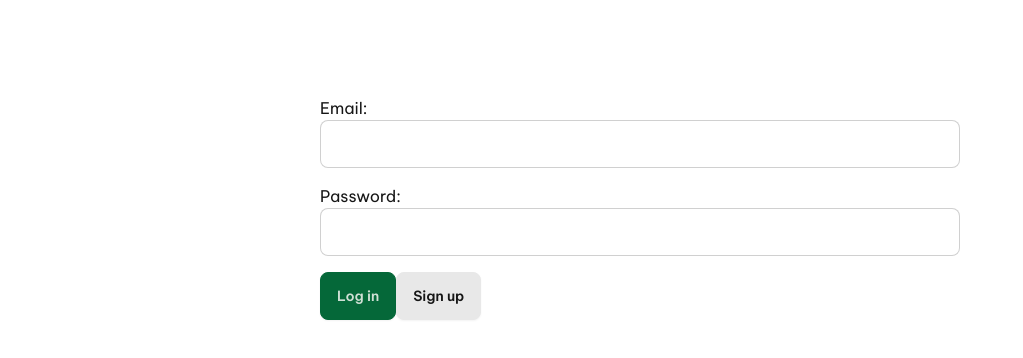
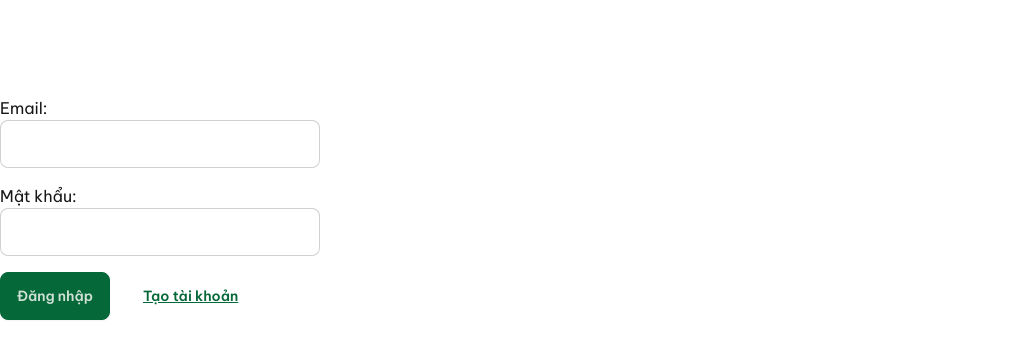
Before and after one commit to dflyapp/tennis-btn, a Next.js app: page /login in a window 1280 px wide. Shown: the top 358 px of the page, without its empty margins (0-1023 px from the left). Built offline with nearby package versions, Linux system fonts and the light colour scheme; no server answers.

Commit message:
chore: add styles

```diff
--- a/app/dashboard/page.tsx
+++ b/app/dashboard/page.tsx
@@ -13,9 +13,13 @@ export default async function Dashboard() {
   }
 
   return (
-    <div>
-      <Link href="/">Home</Link>
-      <p>Hello {data.user.email},</p>
+    <div className="px-2 md:px-0 container mx-auto">
+      <Link className="underline" href="/">
+        Home
+      </Link>
+      <p>
+        Xin chào <strong>{data.user.email}</strong>,
+      </p>
       <PlayerList />
     </div>
   )
--- a/app/login/page.tsx
+++ b/app/login/page.tsx
@@ -7,9 +7,11 @@ export default async function LoginPage() {
 
   if (error || !data?.user) {
     return (
-      <form className="flex flex-col gap-y-4 w-1/2 mx-auto">
+      <form className="flex flex-col gap-y-4">
         <div>
-          <label htmlFor="email">Email:</label>
+          <label className="block" htmlFor="email">
+            Email:
+          </label>
           <input
             className="input input-bordered w-full max-w-xs"
             id="email"
@@ -19,7 +21,9 @@ export default async function LoginPage() {
           />
         </div>
         <div>
-          <label htmlFor="password">Password:</label>
+          <label className="block" htmlFor="password">
+            Mật khẩu:
+          </label>
           <input
             className="input input-bordered w-full max-w-xs"
             id="password"
@@ -28,12 +32,12 @@ export default async function LoginPage() {
             required
           />
         </div>
-        <div className="flex flex-row gap-x-4">
+        <div className="flex flex-row gap-4">
           <button className="btn btn-primary" formAction={login}>
-            Log in
+            Đăng nhập
           </button>
-          <button className="btn ml-4" formAction={signup}>
-            Sign up
+          <button className="btn btn-active btn-link" formAction={signup}>
+            Tạo tài khoản
           </button>
         </div>
       </form>
@@ -45,7 +49,7 @@ export default async function LoginPage() {
       <div className="flex flex-col gap-x-4">
         <p>User is logged in already,</p>
         <button className="btn w-fit" formAction={signout}>
-          Sign out
+          Thoát tài khoản
         </button>
       </div>
     </form>
--- a/app/ui/PlayerList.tsx
+++ b/app/ui/PlayerList.tsx
@@ -16,7 +16,7 @@ export default function PlayerList() {
   if (isLoading) return <div>loading...</div>
 
   return (
-    <div className="container mx-auto">
+    <div className="px-2 md:px-0 container mx-auto">
       <h1>Dashboard</h1>
       <input
         type="text"
@@ -43,11 +43,7 @@ export default function PlayerList() {
                 <td>{e.min}</td>
                 <td>{e.max}</td>
                 <td>
-                  <button
-                    disabled={false}
-                    className="btn btn-secondary"
-                    onClick={() => {}}
-                  >
+                  <button disabled={false} className="btn" onClick={() => {}}>
                     Chỉnh sửa
                   </button>
                 </td>
--- a/tailwind.config.js
+++ b/tailwind.config.js
@@ -1,6 +1,7 @@
 /** @type {import('tailwindcss').Config} */
 module.exports = {
   content: [
+    './app/**/*.{js,ts,jsx,tsx}',
     './pages/**/*.{js,ts,jsx,tsx}',
     './components/**/*.{js,ts,jsx,tsx}',
     './layouts/**/*.{js,ts,jsx,tsx}',
```
Also changed, not shown: 1 other file (tests, documents, lock files or other folders).
